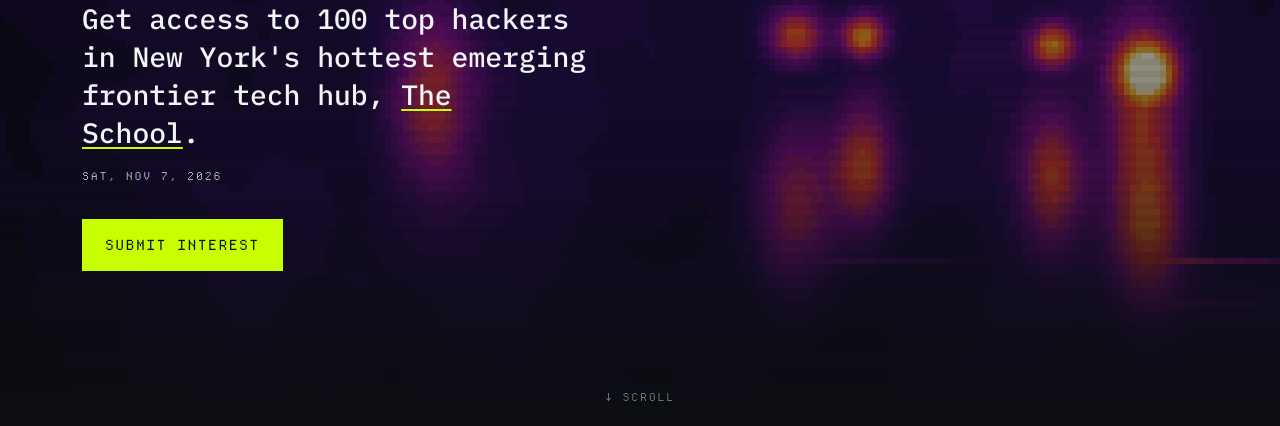
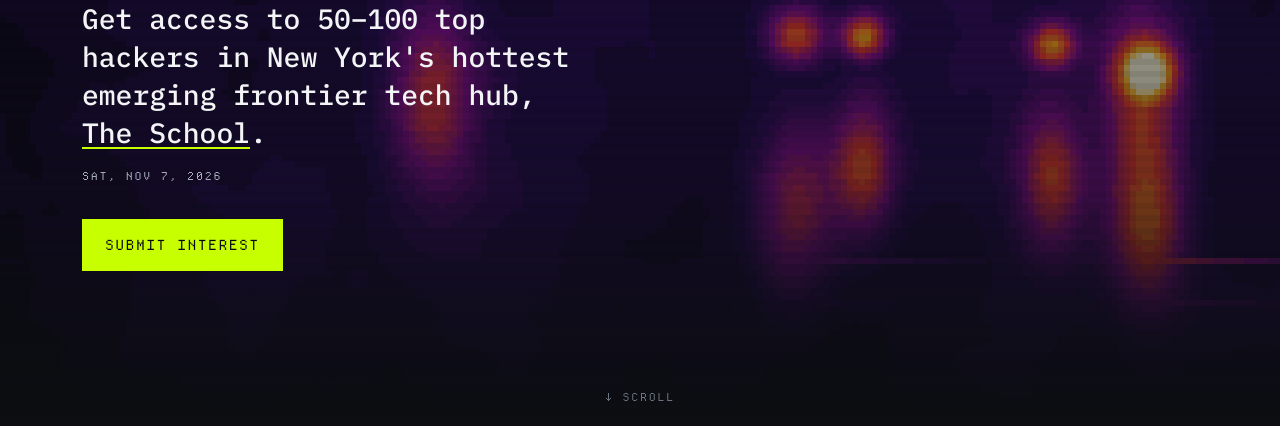
Before and after one commit to BrennerSpear/localhost-website, a plain HTML site: page public/sponsor.html in a window 1280 px wide. Shown: the part 374-800 px from the top of the page. Drawn offline with Linux system fonts and the light colour scheme; animation ran at ten frames a second.

Commit message:
Say 50–100 hackers
Co-Authored-By: Claude Opus 5.5 <noreply@anthropic.com>

```diff
--- a/public/sponsor.html
+++ b/public/sponsor.html
@@ -6,7 +6,7 @@
 <title>Sponsor LOCALHOST</title>
 <meta name="description" content="Sponsor LOCALHOST, New York's Sovereign AI Hackathon. Saturday, November 7, 2026 at The School, NYC.">
 <meta property="og:title" content="Sponsor LOCALHOST">
-<meta property="og:description" content="Get access to 100 top hackers in New York's hottest emerging frontier tech hub. Saturday, November 7.">
+<meta property="og:description" content="Get access to 50–100 top hackers in New York's hottest emerging frontier tech hub. Saturday, November 7.">
 <meta property="og:image" content="https://localhost-website.gpcc.workers.dev/img/school/leg1-thermal.jpg">
 <meta name="twitter:card" content="summary_large_image">
 <link rel="icon" href="favicon.svg" type="image/svg+xml">
@@ -175,7 +175,7 @@
   <a class="home k" href="/">← LOCALHOST</a>
   <div class="wrap">
     <h1><span class="s">Sponsor</span><span>LOCALHOST</span></h1>
-    <p>Get access to 100 top hackers in New York's hottest emerging frontier tech hub, <a href="https://theschool.nyc" target="_blank" rel="noopener">The School</a>.</p>
+    <p>Get access to 50–100 top hackers in New York's hottest emerging frontier tech hub, <a href="https://theschool.nyc" target="_blank" rel="noopener">The School</a>.</p>
     <div class="when k">Sat, Nov 7, 2026</div>
     <button class="btn acid" data-interest>Submit interest</button>
   </div>
```
Also changed, not shown: public/index.html (+1 -1 lines).
